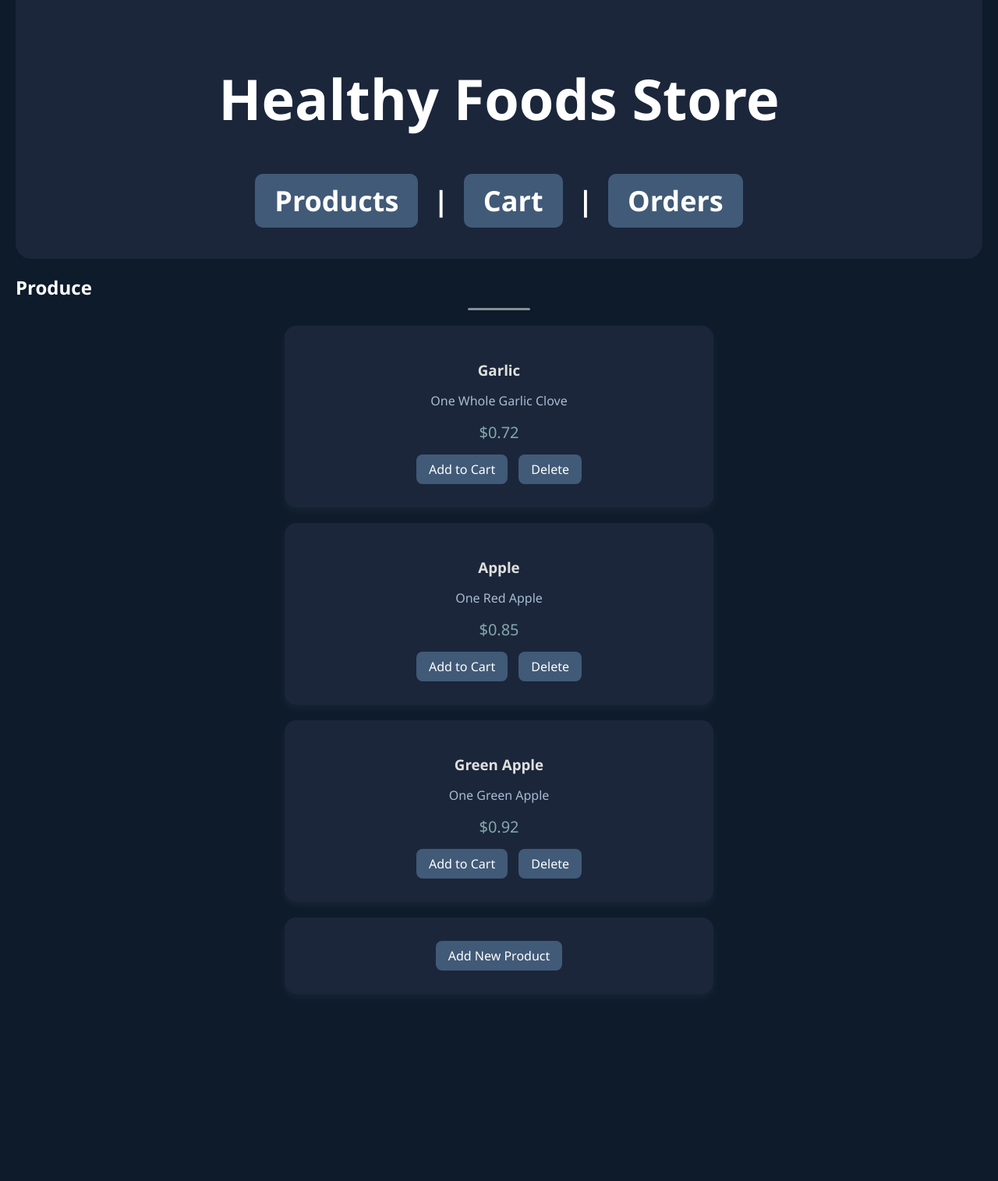
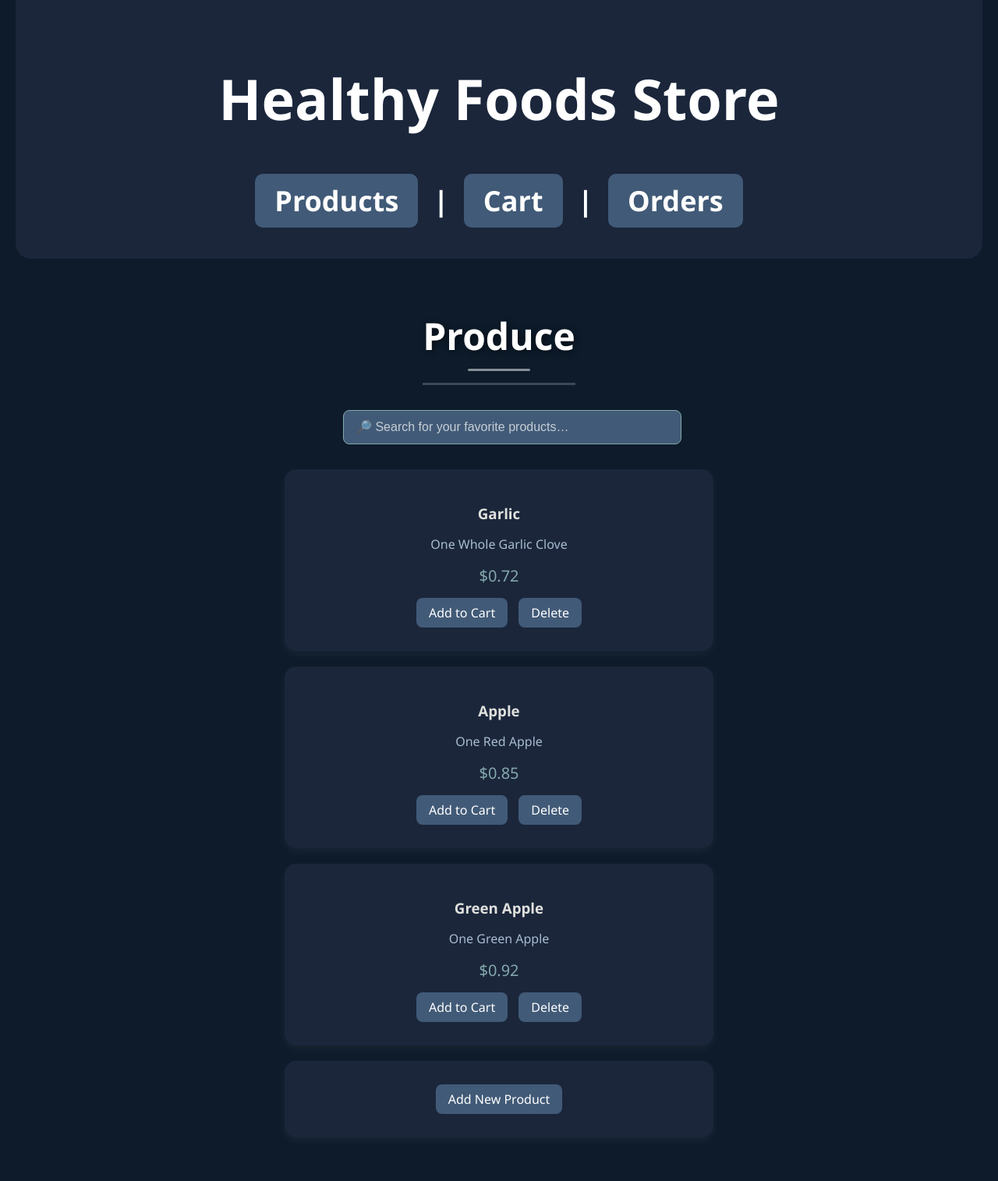
Before and after one commit to asmaayasser1/SDEV_220_Final_Project_Team2, a Flask app: page / in a window 1280 px wide. Shown: the part 21-1536 px from the top of the page at 78% size. Before the commit the page ends 1296 px from the top, so only its background shows below. Run offline with Flask 3, Linux system fonts and the light colour scheme; data comes from the database, SQL or seed files in the repository.

Commit message:
Add search bar, search.js file, product page fixes

```diff
--- a/static/style.css
+++ b/static/style.css
@@ -5,6 +5,45 @@ table { width: 100%; border-collapse: collapse; }
 th, td { border: 1px solid #ddd; padding: 8px; text-align: left; }
 .success { color: green; }
 form { margin-top: 20px; }
+
+/* Page Wrapper for Styling (TB) */
+.container {
+  max-width: 900px;
+  margin: 0 auto;
+  padding: 1rem;
+}
+
+/* Styling For Search Bar (TB) */
+.search-container {
+  /* center it, limit width */
+  margin: 2rem auto;
+  max-width: 400px;       /* we can change this if necessary. Search bar width. */
+  width: 90%;             /* shrinks on mobile */
+}
+
+.search-container input#search-bar {
+  width: 100%;            /* fill its container */
+  padding: 0.75em 1em;
+  font-size: 1rem;
+  border: 1px solid #84A9AC;
+  border-radius: 0.5rem;
+  background-color: #415A77;  /* matches nav/buttons */
+  color: white;
+  transition: border-color .2s, box-shadow .2s;
+}
+
+.search-container input#search-bar::placeholder {
+  color: rgba(255,255,255,0.7);
+}
+
+.search-container input#search-bar:focus {
+  outline: none;
+  border-color: #E0E1DD;
+  box-shadow: 0 0 6px rgba(224, 225, 221, 0.6);
+  background-color: #557A99; /* slightly lighter */
+}
+
+
 body {
     font-family: 'Segoe UI', Tahoma, Geneva, Verdana, sans-serif;
     background-color: #0D1B2A; /* خلفية الصفحة */
@@ -43,26 +82,21 @@ body {
     background-color: #1B263B;
   }
 
-  h2 {
-    .section-title {
+  /* Animated section heading styling */
+  h2.section-title {
     text-align: center;
     font-size: 3rem;
     font-weight: 800;
     color: white;
     text-shadow: 2px 2px 8px rgba(0,0,0,0.5);
-        margin-top: 50px;
-        margin-bottom: 30px;
+    margin: 50px auto 30px;
+    padding-bottom: 15px;
     border-bottom: 3px solid rgba(255,255,255,0.2);
-        padding-bottom: 15px;
     width: fit-content;
-        margin-left: auto;
-        margin-right: auto;
     animation: fadeIn 1.5s ease-in-out;
   }
 
-    }
-
-    h2::after {
+  h2.section-title::after {
     content: "";
     display: block;
     width: 80px;
--- a/templates/products.html
+++ b/templates/products.html
@@ -4,6 +4,12 @@
 <div class="container">
     <h2 class="section-title">Produce</h2>
 
+<!-- Search Container (TB) -->
+<div class="search-container">
+    <input type="text"
+           id="search-bar"
+           placeholder="🔎 Search for your favorite products…">
+  </div>
 
     {% for product in products %}
     <div class="product-card">
```
Also changed, not shown: static/search.js (added, +24 -0 lines). Lines whose indentation alone changed are shown as unchanged.
